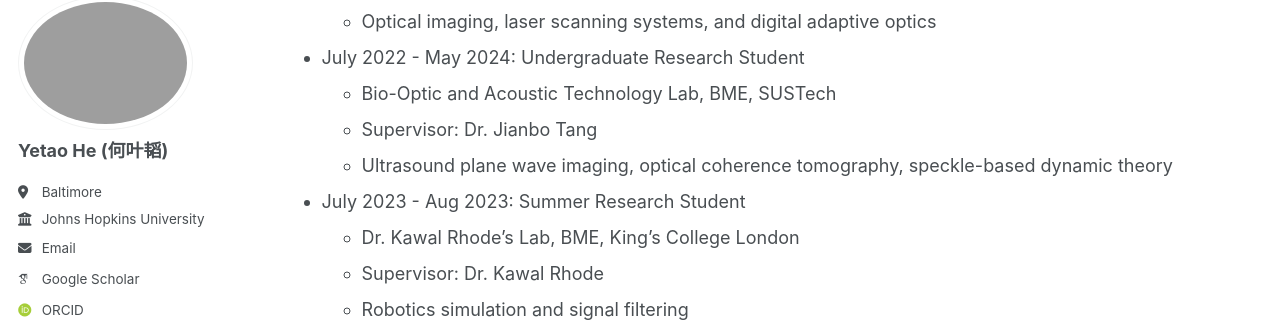
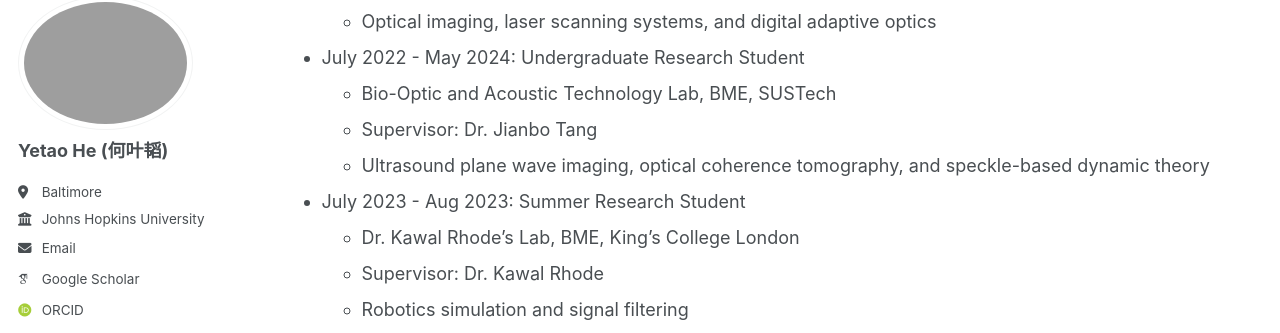
Before and after one commit to YetiHe/YetiHe.github.io, a Jekyll site: the page built from _pages/cv.md, in a window 1280 px wide and 900 px high, scrolled down 503 px. Shown: the part 105-438 px from the top of the window. Built offline with Jekyll 4.4.1, drawn with Linux system fonts in a browser that asks for light colours; some web fonts are replaced; a script bundle is joined from its source files by our own code; library files that are not in the unit come from our copies.

Commit message:
Update cv.md

```diff
--- a/_pages/cv.md
+++ b/_pages/cv.md
@@ -30,7 +30,7 @@ Work experience
 * July 2022 - May 2024: Undergraduate Research Student
   * Bio-Optic and Acoustic Technology Lab, BME, SUSTech
   * Supervisor: Dr. Jianbo Tang
-  * Ultrasound plane wave imaging, optical coherence tomography, speckle-based dynamic theory
+  * Ultrasound plane wave imaging, optical coherence tomography, and speckle-based dynamic theory
 
 * July 2023 - Aug 2023: Summer Research Student
   * Dr. Kawal Rhode's Lab, BME, King's College London
```
